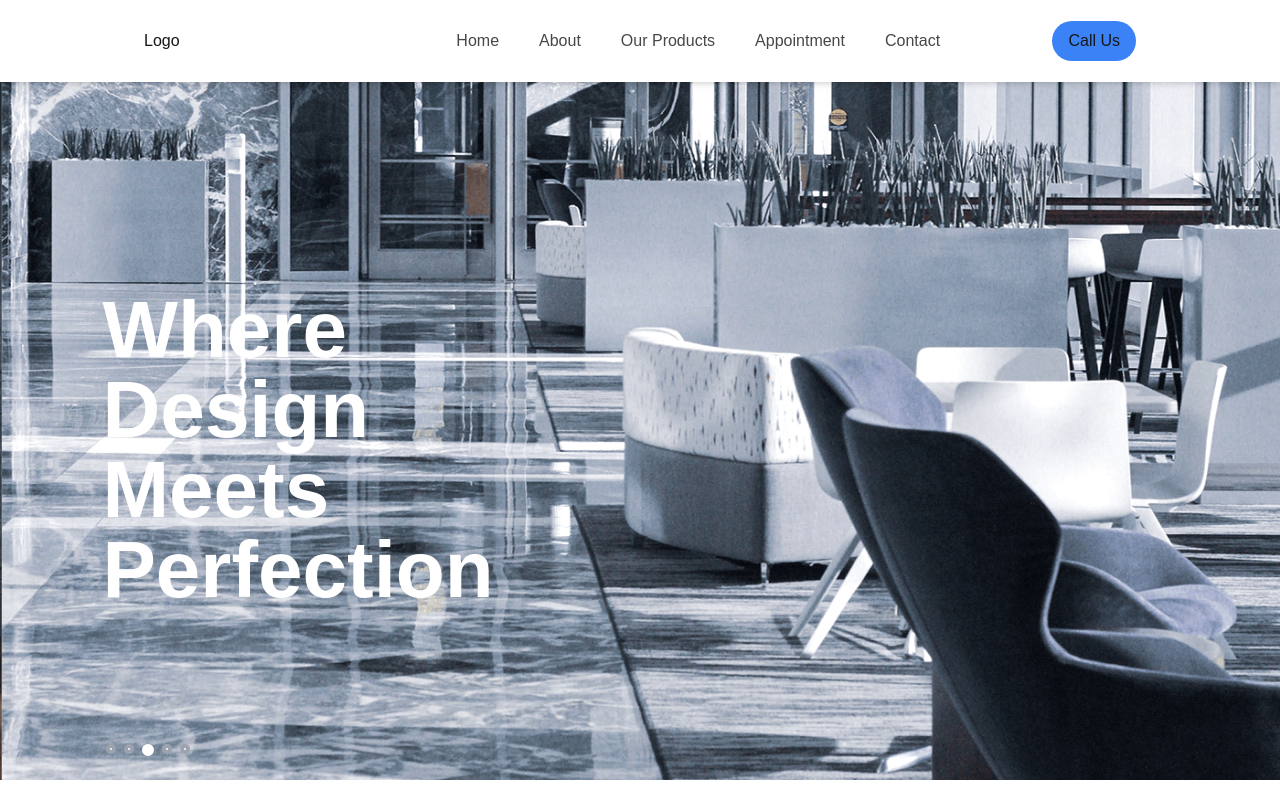
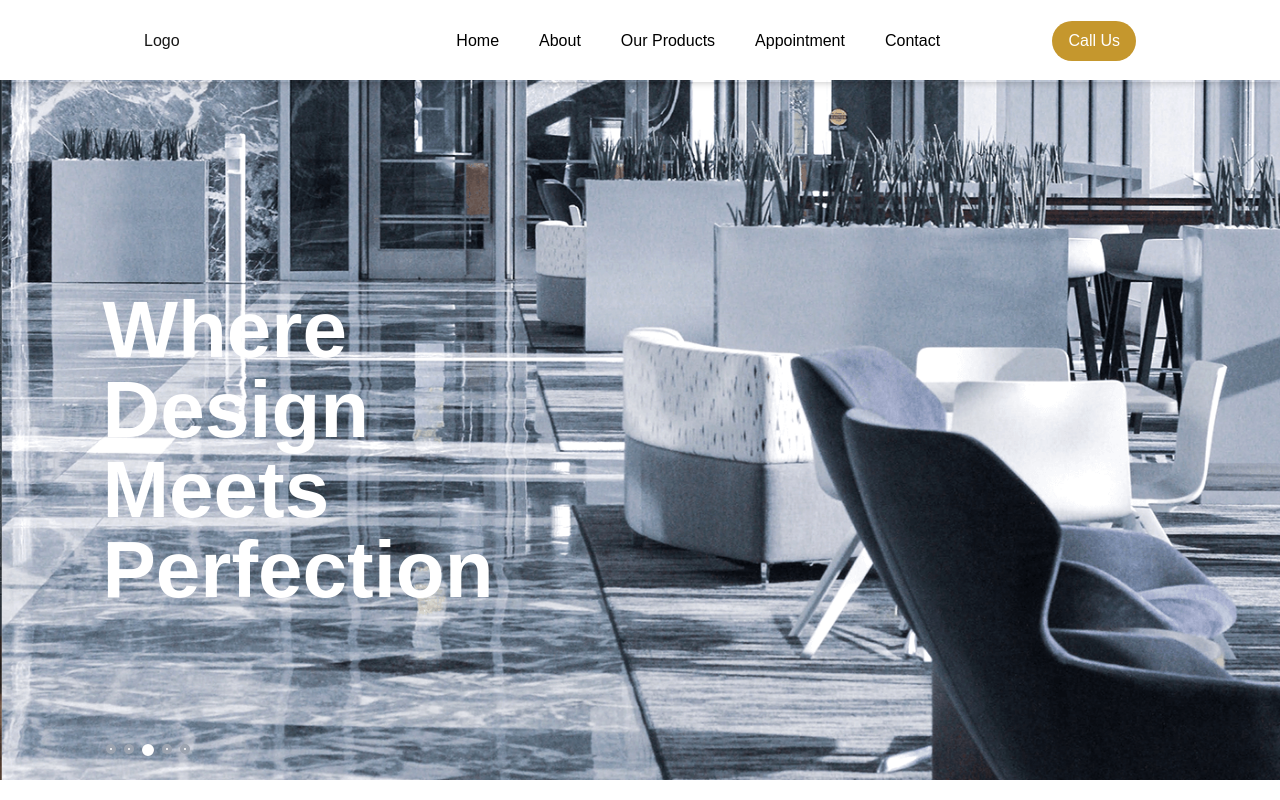
Before and after one commit to SunnyThakuri/designersite, a Next.js app: page / in a window 1280 px wide. Shown: the top 800 px of the page. Built offline with nearby package versions, Linux system fonts and the light colour scheme.

Commit message:
updated new navbar and landing page

```diff
--- a/src/app/globals.css
+++ b/src/app/globals.css
@@ -24,3 +24,5 @@ body {
 .plr{
   @apply px-4 md:px-12 lg:px-24 xl:px-32 ;
 }
+
+/* #c5972d */
--- a/src/components/common/navbar/navbar.tsx
+++ b/src/components/common/navbar/navbar.tsx
@@ -44,8 +44,10 @@ const Navbar = () =>{
 
     return(
         <>
-            <div className="plr bg-white absolute z-10 w-full shadow-md ">
-                <div className=" w-full px-4  py-4 rounded-full backdrop-blur-md items-center  flex justify-between">
+            {/* <div className="plr bg-[#080404] text-white absolute z-10 w-full shadow-md "> */}
+            <div className="plr   absolute z-10 w-full shadow-md ">
+
+                <div className=" w-full px-4  py-4 rounded-full  items-center  flex justify-between">
                     <div className="h-[50px] w-[200px] items-center grid ">
                         {/* <Image
                         src={""}
@@ -55,11 +57,11 @@ const Navbar = () =>{
                         className="w-full h-full object-cover"/> */}
                         Logo
                     </div>
-                    <div className="hidden text-[#474747] md:flex items-center gap-4 lg:gap-10 sm:block">
+                    <div className="hidden text-black md:flex items-center gap-4 lg:gap-10 sm:block">
                         <Link href={"/"}>
                             <p>Home</p>
                         </Link>
-                        <Link href={"/about"}>
+                        <Link onMouseEnter={()=>setisActive(false)} href={"/about"}>
                             <p>About</p>
                         </Link>
                         <div
@@ -72,15 +74,15 @@ const Navbar = () =>{
                         </div>
 
 
-                        <Link href={""}>
+                        <Link onMouseEnter={()=>setisActive(false)} href={""}>
                             <p>Appointment</p>
                         </Link>
-                        <Link href={""}>
+                        <Link href={"/contact"}>
                             <p>Contact</p>
                         </Link>
                     </div>
                     <Link href={""}>
-                        <p className="bg-blue-500 px-4 rounded-full py-2">Call Us</p>
+                        <p className="bg-[#c5972d] text-white px-4 rounded-full py-2">Call Us</p>
                     </Link>
                 </div>
             </div>
@@ -90,7 +92,7 @@ const Navbar = () =>{
                 <div
                 onMouseLeave={()=>setisActive(false)}
                 onMouseEnter={()=>setisActive(true)}
-                className="flex gap-10 absolute z-40 top-[70px] pl-32 py-10 justify-center  bg-white w-full h-[400px]">
+                className="flex gap-10 absolute z-40 top-[80px] pl-32 py-10 justify-center  bg-white w-full h-[400px]">
                     <div className="flex flex-col gap-6 text-xl font-medium">
                         <Link href={"/ourproducts/stonedesign"}>
                             <p className="hover:underline underline-offset-6" >Stone design</p>
--- a/src/components/landing/insights.tsx
+++ b/src/components/landing/insights.tsx
@@ -1,4 +1,5 @@
 import Image from "next/image";
+import Link from "next/link";
 
 const Insights = () =>{
     return(
@@ -6,6 +7,7 @@ const Insights = () =>{
             <p className="text-center text-4xl font-semibold">Fresh and Clean Insights</p>
             <div className="grid grid-cols-2 lg:grid-cols-3 gap-6">
                 {/* card1 */}
+                <Link href={"/blog/1"}>
                     <div className="space-y-3">
                         <div className="w-full h-[260px] ">
                             <Image
@@ -18,7 +20,9 @@ const Insights = () =>{
                         <p>Nov 12, 2024 | Clean, Organize</p>
                         <p className="text-lg md:text-xl font-semibold">The Pros of Interior designing</p>
                     </div>
+                </Link>
                 {/* card1 */}
+                <Link href={"/blog/2"}>
                     <div className="space-y-3">
                         <div className="w-full h-[260px] ">
                             <Image
@@ -31,7 +35,9 @@ const Insights = () =>{
                         <p>Nov 12, 2024 | Clean, Organize</p>
                         <p className="text-lg md:text-xl font-semibold">The Pros of Interior designing</p>
                     </div>
+                </Link>
                 {/* card1 */}
+                <Link href={"/blog/3"}>
                     <div className="space-y-3">
                         <div className="w-full h-[260px] ">
                             <Image
@@ -44,6 +50,7 @@ const Insights = () =>{
                         <p>Nov 12, 2024 | Clean, Organize</p>
                         <p className="text-lg md:text-xl font-semibold">The Pros of Interior designing</p>
                     </div>
+                </Link>
             </div>
         </div>
     )
```
Lines whose indentation alone changed are shown as unchanged.
